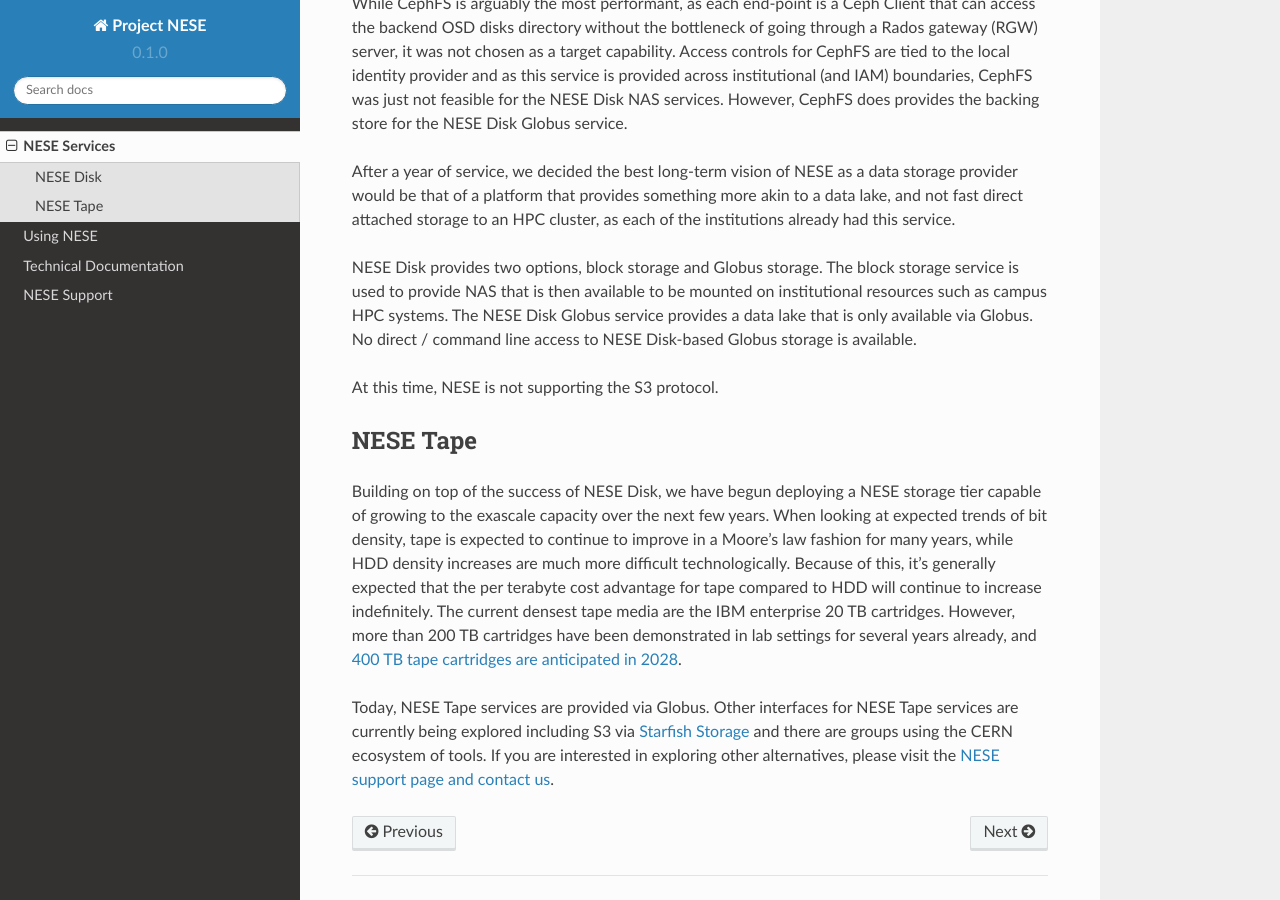
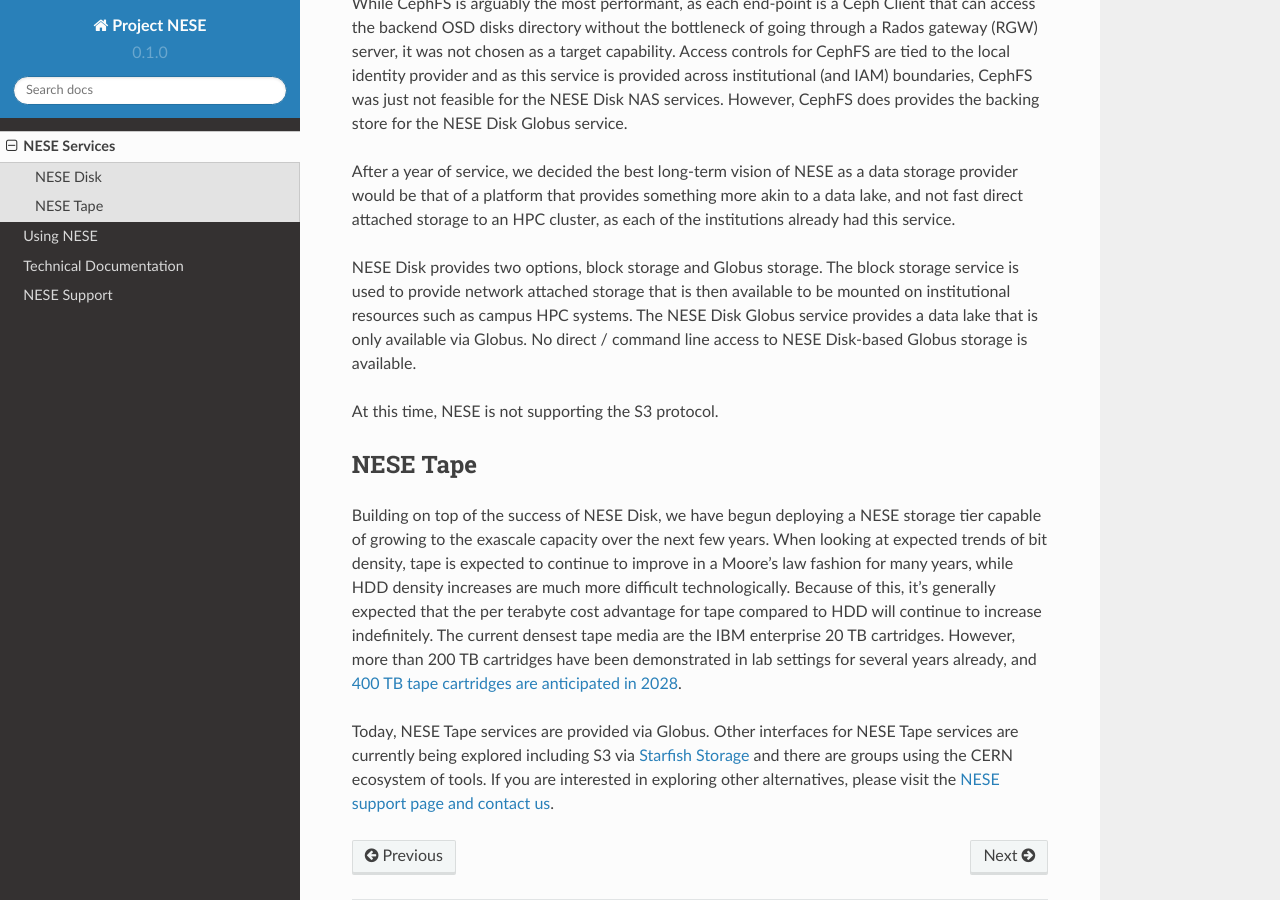
Before and after one commit to mghpcsim/rtd-nese, a Sphinx documentation site: the page built from docs/source/services.rst, in a window 1280 px wide and 900 px high, scrolled down 776 px. Built offline with Sphinx 7.4.7 and the Read the Docs theme 2.0.0, drawn with Linux system fonts in a browser that asks for light colours.

Commit message:
expanding the NAS acronym in one part of services to make it easier to read

```diff
--- a/docs/source/services.rst
+++ b/docs/source/services.rst
@@ -38,7 +38,7 @@
 institutions already had this service.
 
 NESE Disk provides two options, block storage and Globus storage. The block storage service
-is used to provide NAS that is then available to be mounted on institutional resources such as
+is used to provide network attached storage that is then available to be mounted on institutional resources such as
 campus HPC systems. The NESE Disk Globus service provides a data lake that is only available
 via Globus. No direct / command line access to NESE Disk-based Globus storage is available.
 
```
